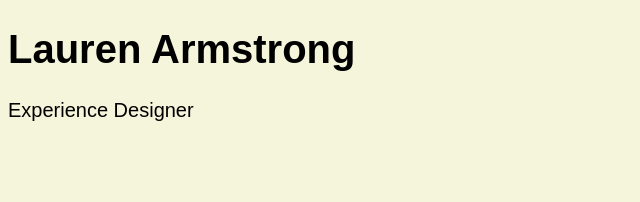
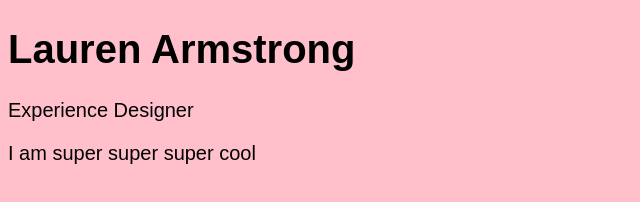
Before and after one commit to laurenarmstrong/portfolio, a plain HTML site: page index.html in a window 1280 px wide. Shown: the whole page, without its empty margins (0-640 px from the left). Drawn offline with Linux system fonts and the light colour scheme.

Commit message:
More changes

```diff
--- a/index.html
+++ b/index.html
@@ -11,5 +11,7 @@
 <h1>Lauren Armstrong</h1>
 <p>Experience Designer</p>
 
+<p>I am super super super cool</p>
+
 </body>
 </html>
--- a/stylesheet.css
+++ b/stylesheet.css
@@ -1,5 +1,5 @@
 body {
-    background-color: beige;
+    background-color: pink;
 }
 
 h1 {
```
